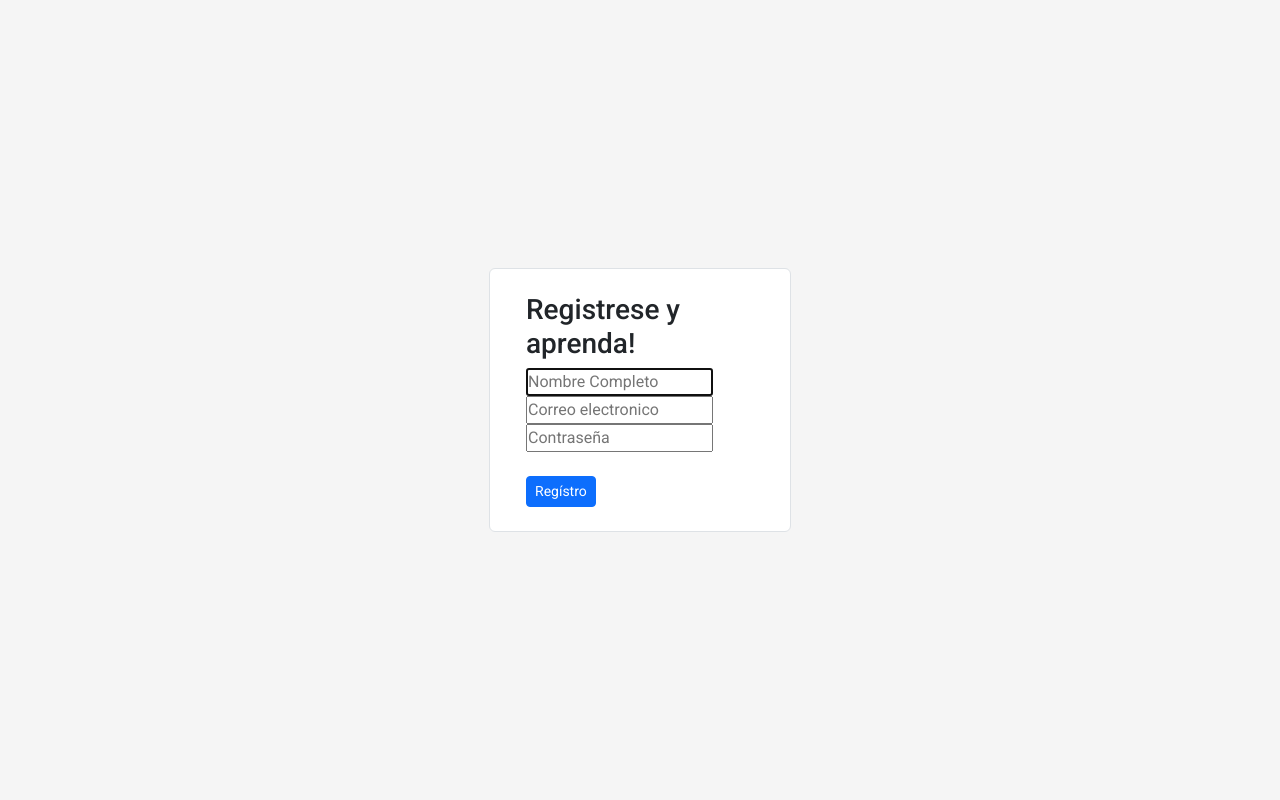
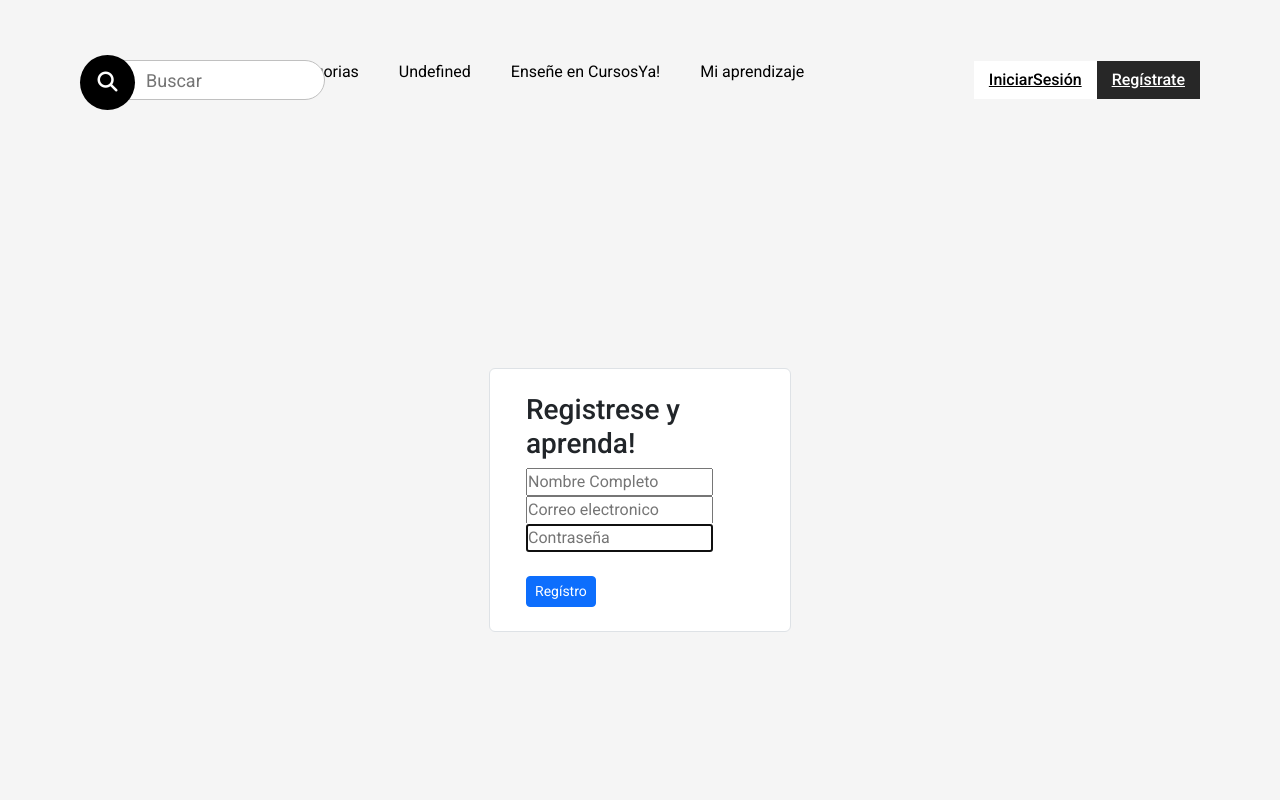
Before and after one commit to Montesit00/fats, a React (Vite) app: page /Registro in a window 1280 px wide. Shown: the top 800 px of the page. Built offline with nearby package versions, Linux system fonts and the light colour scheme.

Commit message:
Agregacion de Registro y nueva posible organizacion

```diff
--- a/src/Routes/Rutas.jsx
+++ b/src/Routes/Rutas.jsx
@@ -11,7 +11,7 @@ const  Rutas = () => {
     <Router>
 
         <Routes>
-            <Route path='/' element={<Mainbody/>}/>
+            <Route index path='/' element={<Mainbody/>}/>
             <Route path="/Registro" element={<Registro/>}/>
             <Route path="/IniciarSesion" element={<InicioSesion/>}/>
         </Routes>
--- /dev/null
+++ b/src/context/AuthContext.js
@@ -0,0 +1,3 @@
+import {createContext} from 'react'
+
+export const AuthContext = createContext();
--- a/src/pages/Inicio-sesion.jsx
+++ b/src/pages/Inicio-sesion.jsx
@@ -6,41 +6,13 @@ import Mainbody from "../Components/Mainbody"
 
 const IniciarSesion = () => {
 
-    const [password, setPassword] = useState('');
-    const [usuario, setUsuario] = useState('');
-        console.log('hola123')
-        const RegistrarNuevoUser = async () => {
-
-            const url = "http://localhost:5000/registro"
-            let myHeaders = new Headers();
-
-            myHeaders.append("Content-Type", "application/json")
-
-            const raw = JSON.stringify({
-                password: password,
-                usuario: username
-            })
-
-            const options = {
-                method: 'POST',
-                headers: myHeaders,
-                body: raw,
-                redirect: 'follow'
-            }
-
-            const postData = await fetch(url, options)
-            const res = postData.json()
-            console.log(res)
-            console.log('hola123')
-        }
-
 
     return(
         <>
             <Navbar/>
             <div className="row vh-100">
                     <div className="col-md-5 mx-auto align-self-center col-lg-3 col-sm-6 col-sx-12">
-                        <form action="" className="border p-4 rounded bg-white" onSubmit={RegistrarNuevoUser}>
+                        <form className="border p-4 rounded bg-white" onSubmit={guardarDatos}>
                             <div className="container">
                                 <h3>Registrese y aprenda!</h3>
                                 <div className="inputContainer">
@@ -56,6 +28,17 @@ const IniciarSesion = () => {
                                 </div>
                                 <div className="inputContainer">
                                     <input
+                                        type="text"
+                                        name="email"
+                                        autoComplete="off"
+                                        placeholder="Email"
+                                        onChange={(e) => {setEmail(e.target.value)}}
+                                        value={email}
+                                        autoFocus={true}
+                                    />
+                                </div>
+                                <div className="inputContainer">
+                                    <input
                                         type="password"
                                         name="password"
                                         autoComplete="off"
@@ -64,7 +47,7 @@ const IniciarSesion = () => {
                                         value={password}
                                     />
                                 </div>
-                                <button type="button" className='btn btn-sm btn-primary mt-4'>Regístro</button>
+                                <button type="submit" className='btn btn-sm btn-primary mt-4'>Regístro</button>
                             </div>
                         </form>
                     </div>
--- a/src/pages/Registro.jsx
+++ b/src/pages/Registro.jsx
@@ -1,7 +1,7 @@
 import { useState } from "react";
 
 import Footer from "../components/Footer";
-import Mainbody from "../Components/Mainbody"
+import Navbar from "../Components/Navbar"
 
 const Registro = () => {
 
@@ -15,13 +15,13 @@ const Registro = () => {
 
     //cargo el models de mi usuario
     const [usuarios,setUsuarios] = useState({
-        usuario:"",
+        username:"",
         email:"",
         password:""
     })
 
     //desestructuro los valores del usuario para cargarlos en los inputs
-    const { usuario, email, password } = usuarios;
+    const { username, email, password } = usuarios;
 
     //Se guardan los valores de los input
     const valorInput = ({ target }) => {
@@ -31,13 +31,13 @@ const Registro = () => {
         })
     };
 
-    const submiteForm = (e) => {
+    const guardarDatos = async (e) => {
         e.preventDefault(); //metodo de eventos (evento no cancelable)
 
         //convierte un valor de JavaScript en una cadena JSON
-        (async() => {
+
             // Se modifica el uso del fetch, añadiendo los datos del formulario
-            options.body = JSON.stringify({ usuario, email, password }) //(JSON.stringl)convierte un valor de JavaScript en una cadena JSON
+            options.body = JSON.stringify({ username, email, password }) //(JSON.stringl)convierte un valor de JavaScript en una cadena JSON
             const resp = await fetch('http://localhost:5000/registro', options)
 
             // Si da false, significa que hubo un error en la petición
@@ -47,27 +47,27 @@ const Registro = () => {
             console.log(data);
 
             //en caso que exista el usuario lo manda al home
-            <Route path='/' render={()=> isUser ? <Mainbody/> : <Redirect to="/login"/>}/>
+            //<Route path='/' render={()=> isUser ? <Mainbody/> : <Redirect to="/login"/>}/>
             //En caso que no exista usuario lo mando al login
             //<Route path='/login' render={()=> !isUser ? <IniciarSesion/> : <Redirect to="/home"/>
-        })
     }
 
     return(
         <>
+            <Navbar/>
                 <div className="row vh-100">
                     <div className="col-md-5 mx-auto align-self-center col-lg-3 col-sm-6 col-sx-12">
-                        <form action="" className="border p-4 rounded bg-white" onSubmit={submiteForm}>
+                        <form  className="border p-4 rounded bg-white" onSubmit={guardarDatos}>
                             <div className="container">
                                 <h3>Registrese y aprenda!</h3>
                                 <div className="inputContainer">
                                     <input
                                         type="text"
-                                        name="usuario"
+                                        name="username"
                                         autoComplete="off"
                                         placeholder="Nombre Completo"
                                         onChange={valorInput}
-                                        value={usuario}
+                                        value={username}
                                         autoFocus={true}
                                     />
                                 </div>
@@ -79,6 +79,7 @@ const Registro = () => {
                                         placeholder="Correo electronico"
                                         onChange={valorInput}
                                         value={email}
+                                        autoFocus={true}
                                     />
                                 </div>
                                 <div className="inputContainer">
@@ -89,9 +90,10 @@ const Registro = () => {
                                         placeholder="Contraseña"
                                         onChange={valorInput}
                                         value={password}
+                                        autoFocus={true}
                                     />
                                 </div>
-                                <button type="button" className='btn btn-sm btn-primary mt-4'>Regístro</button>
+                                <button type="submit" className='btn btn-sm btn-primary mt-4'>Regístro</button>
                             </div>
                         </form>
                     </div>
--- a/vite.config.js
+++ b/vite.config.js
@@ -3,5 +3,8 @@ import react from '@vitejs/plugin-react'
 
 // https://vitejs.dev/config/
 export default defineConfig({
-  plugins: [react()]
+  plugins: [react()],
+  server: {
+    port: 5000
+  }
 })
```
